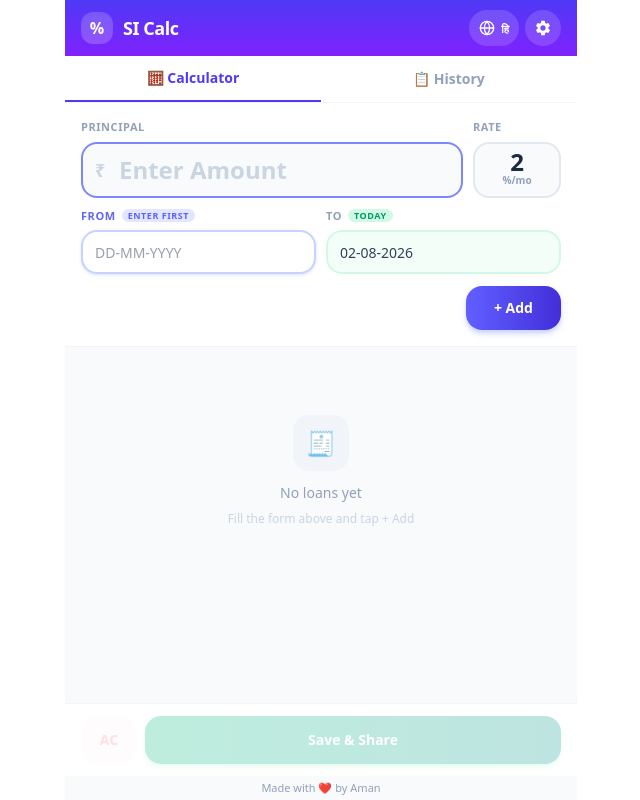
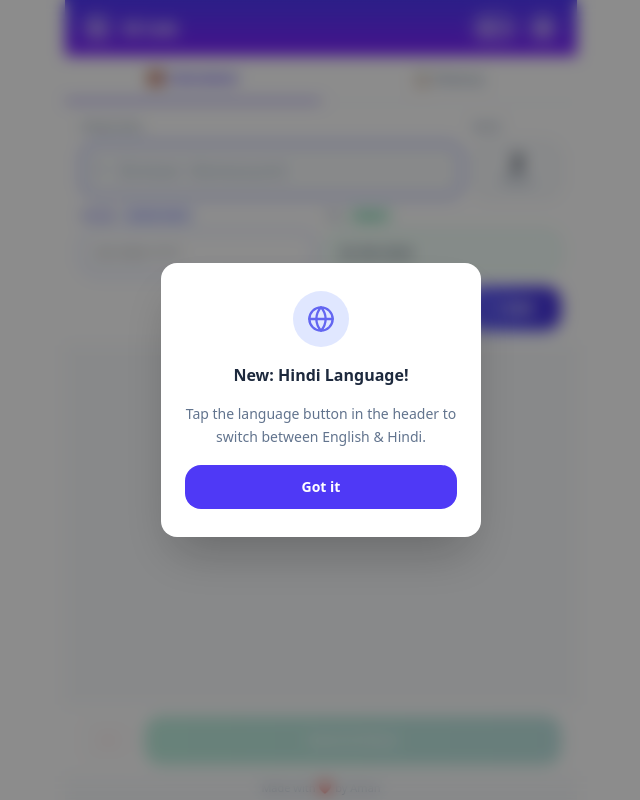
Before and after one commit to Aman-net/SICalcv2, a React (Vite) app: page / in a window 1280 px wide. Shown: the whole page, without its empty margins (319-959 px from the left). Built offline with nearby package versions, Linux system fonts and the light colour scheme.

Commit message:
feat: add language feature tip popup (shows 3 times)

```diff
--- a/src/App.tsx
+++ b/src/App.tsx
@@ -32,6 +32,8 @@ function AppInner() {
         useState<BeforeInstallPromptEvent | null>(null)
     const [isInstalled, setIsInstalled] = useState(false)
     const [showInstallBanner, setShowInstallBanner] = useState(true)
+    const [showLangTip, setShowLangTip] = useState(false)
+    const [closingLangTip, setClosingLangTip] = useState(false)
     const tabRef = useRef<"calculator" | "history" | null>(null)
 
     useEffect(() => {
@@ -92,6 +94,25 @@ function AppInner() {
     useEffect(() => {
         document.documentElement.lang = lang === "hi" ? "hi" : "en"
     }, [lang])
+
+    useEffect(() => {
+        try {
+            const count = parseInt(localStorage.getItem("sicalc-lang-tip-count") || "0", 10)
+            if (count < 3) setShowLangTip(true)
+        } catch { /* ignore */ }
+    }, [])
+
+    function dismissLangTip() {
+        try {
+            const count = parseInt(localStorage.getItem("sicalc-lang-tip-count") || "0", 10)
+            localStorage.setItem("sicalc-lang-tip-count", String(count + 1))
+        } catch { /* ignore */ }
+        setClosingLangTip(true)
+        setTimeout(() => {
+            setShowLangTip(false)
+            setClosingLangTip(false)
+        }, 220)
+    }
 
     async function handleSaveSettings() {
         const r = parseFloat(settingsRate)
@@ -318,6 +339,53 @@ function AppInner() {
                     </div>
                 </div>
             )}
+
+            {/* ── Language Tip Popup ── */}
+            {showLangTip && (
+                <div
+                    className="fixed inset-0 z-50 bg-black/45 backdrop-blur-sm flex items-center justify-center p-6"
+                    onClick={dismissLangTip}
+                >
+                    <div
+                        className="w-full max-w-xs bg-white rounded-2xl shadow-2xl px-6 py-7 text-center space-y-4"
+                        onClick={(e) => e.stopPropagation()}
+                        style={{
+                            animation: closingLangTip
+                                ? "slideDownFade 0.22s ease-in forwards"
+                                : "slideUp 0.35s cubic-bezier(0.22, 1, 0.36, 1)",
+                        }}
+                    >
+                        <div className="w-14 h-14 rounded-full bg-indigo-100 flex items-center justify-center mx-auto">
+                            <svg
+                                viewBox="0 0 24 24"
+                                width="28"
+                                height="28"
+                                fill="none"
+                                stroke="#6366f1"
+                                strokeWidth="2"
+                                strokeLinecap="round"
+                                strokeLinejoin="round"
+                            >
+                                <circle cx="12" cy="12" r="10" />
+                                <line x1="2" y1="12" x2="22" y2="12" />
+                                <path d="M12 2a15.3 15.3 0 0 1 4 10 15.3 15.3 0 0 1-4 10 15.3 15.3 0 0 1-4-10 15.3 15.3 0 0 1 4-10z" />
+                            </svg>
+                        </div>
+                        <h3 className="text-base font-bold text-slate-800">
+                            {t("tip.title")}
+                        </h3>
+                        <p className="text-sm text-slate-500 leading-relaxed">
+                            {t("tip.desc")}
+                        </p>
+                        <button
+                            onClick={dismissLangTip}
+                            className="w-full h-11 rounded-2xl bg-indigo-600 text-white font-semibold text-sm active:scale-95 transition-transform"
+                        >
+                            {t("tip.gotIt")}
+                        </button>
+                    </div>
+                </div>
+            )}
         </div>
     )
 }
--- a/src/locales/en.json
+++ b/src/locales/en.json
@@ -83,5 +83,9 @@
 
   "footer.madeWith": "Made with \u2764\uFE0F by Aman",
 
-  "lang.toggle": "Language"
+  "lang.toggle": "Language",
+
+  "tip.title": "New: Hindi Language!",
+  "tip.desc": "Tap the language button in the header to switch between English & Hindi.",
+  "tip.gotIt": "Got it"
 }
--- a/src/locales/hi.json
+++ b/src/locales/hi.json
@@ -83,5 +83,9 @@
 
   "footer.madeWith": "Aman ❤️ से बनाया",
 
-  "lang.toggle": "भाषा"
+  "lang.toggle": "भाषा",
+
+  "tip.title": "नया: हिंदी भाषा!",
+  "tip.desc": "अंग्रेज़ी और हिंदी के बीच बदलने के लिए हेडर में भाषा बटन दबाएं।",
+  "tip.gotIt": "समझ गया"
 }
```
